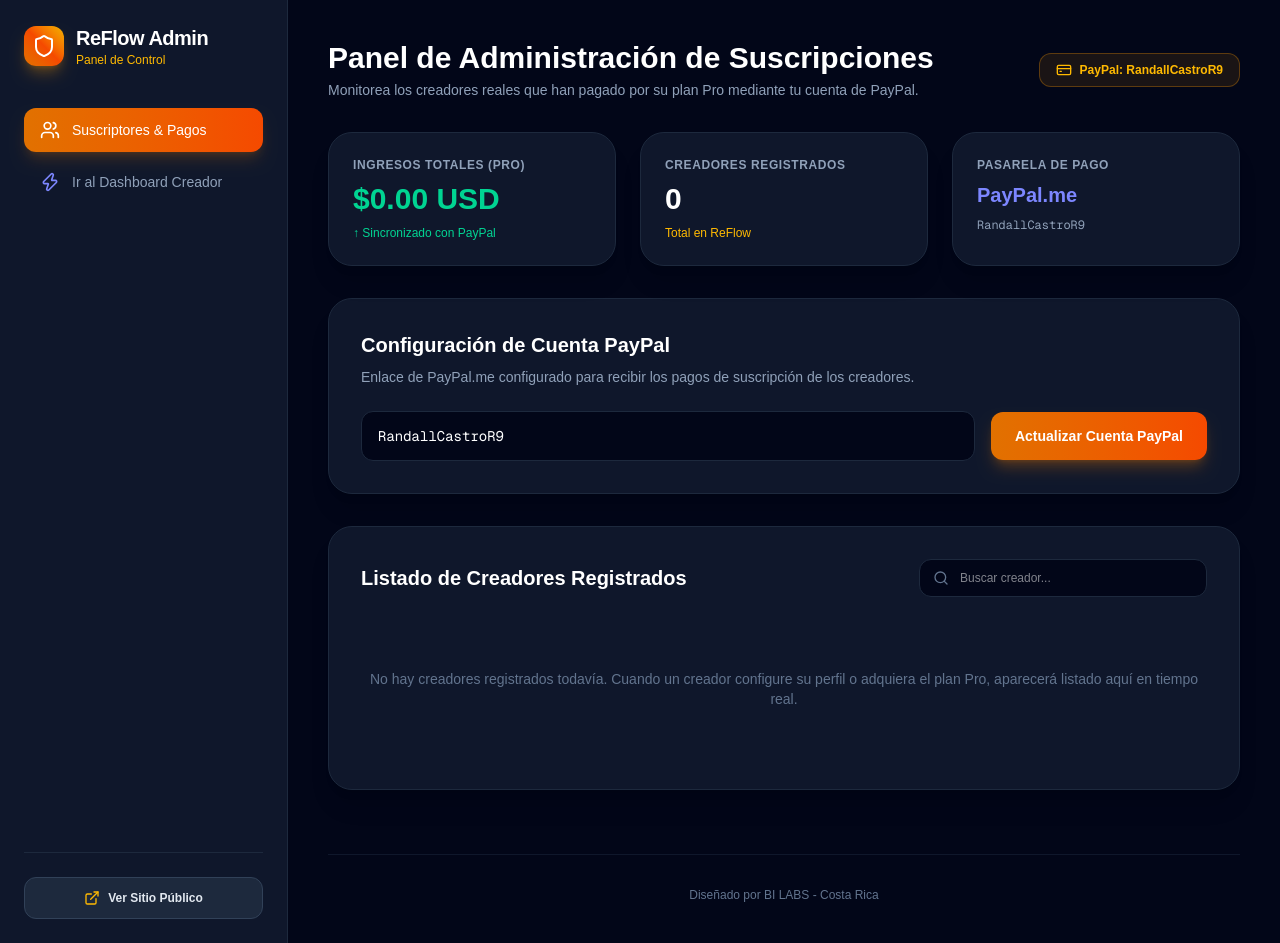
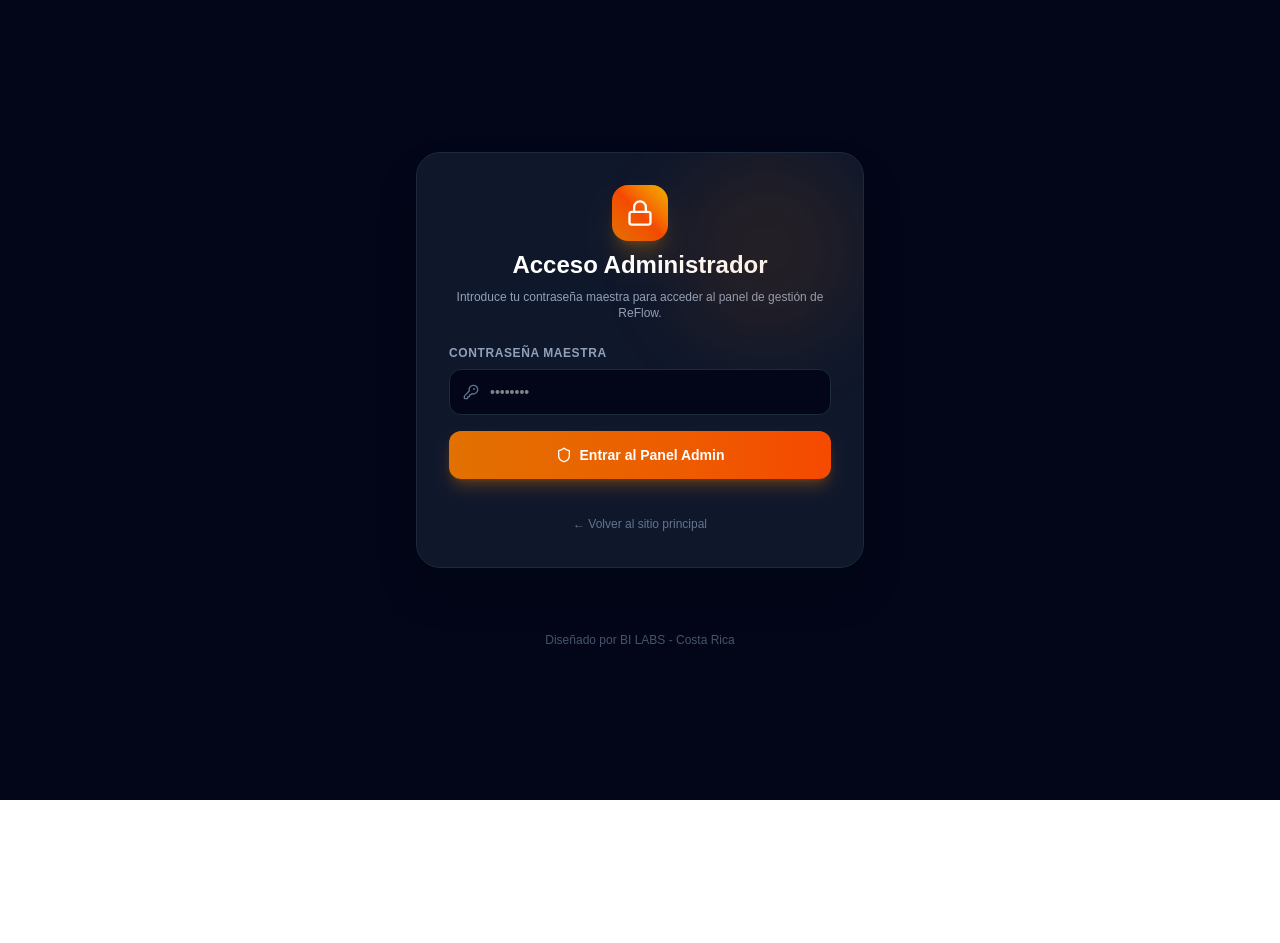
Before and after one commit to businessintegratedllc/Reflow, a Next.js app: page /admin in a window 1280 px wide. After the commit the page ends 800 px from the top, so only its background shows below. Built offline with nearby package versions, Linux system fonts and the light colour scheme.

Commit message:
Add files via upload

```diff
--- a/app/admin/page.tsx
+++ b/app/admin/page.tsx
@@ -4,20 +4,31 @@
 import Link from 'next/link';
 import {
   Zap, Users, DollarSign, Shield, CheckCircle, ExternalLink,
-  Search, Settings, CreditCard, ArrowUpRight, BarChart3, Lock
+  Search, Settings, CreditCard, Lock, Unlock, ArrowDownCircle, Trash2, KeyRound, AlertCircle
 } from 'lucide-react';
 import { PAYPAL_CONFIG } from '@/lib/mockData';
 import { Subscriber } from '@/types';
 
-export default function AdminDashboardPage() {
+export default function AdminLoginPage() {
+  const [password, setPassword] = useState('');
+  const [error, setError] = useState(false);
+  const [isAuthenticated, setIsAuthenticated] = useState(false);
+
+  // Admin state
   const [subscribers, setSubscribers] = useState<Subscriber[]>([]);
   const [searchTerm, setSearchTerm] = useState('');
   const [paypalEmail, setPaypalEmail] = useState(PAYPAL_CONFIG.businessEmail);
   const [successMsg, setSuccessMsg] = useState('');
 
-  // Load real creators / subscribers from localStorage
+  // Admin password (default: admin123, customizable)
+  const ADMIN_PASS = 'admin123';
+
   useEffect(() => {
     if (typeof window !== 'undefined') {
+      const auth = sessionStorage.getItem('reflow_admin_auth');
+      if (auth === 'true') {
+        setIsAuthenticated(true);
+      }
       const savedSubs = localStorage.getItem('reflow_subscribers');
       if (savedSubs) {
         try { setSubscribers(JSON.parse(savedSubs)); } catch (e) {}
@@ -25,19 +36,131 @@
     }
   }, []);
 
-  const totalRevenue = subscribers.filter(s => s.plan === 'Pro (PayPal)').reduce((sum, s) => sum + s.amount, 0);
-  const activeCount = subscribers.length;
+  const handleLogin = (e: React.FormEvent) => {
+    e.preventDefault();
+    if (password === ADMIN_PASS) {
+      setIsAuthenticated(true);
+      sessionStorage.setItem('reflow_admin_auth', 'true');
+      setError(false);
+    } else {
+      setError(true);
+    }
+  };
+
+  const handleLogout = () => {
+    setIsAuthenticated(false);
+    sessionStorage.removeItem('reflow_admin_auth');
+  };
+
+  const handleSavePayPal = (e: React.FormEvent) => {
+    e.preventDefault();
+    setSuccessMsg('¡Configuración de cuenta PayPal actualizada con éxito!');
+    setTimeout(() => setSuccessMsg(''), 4000);
+  };
+
+  // Downgrade creator to Free / Freemium
+  const handleDowngrade = (id: string, name: string) => {
+    if (confirm(`¿Estás seguro de bajar de nivel a ${name} al plan Gratuito (Freemium)?`)) {
+      const updated = subscribers.map(s => {
+        if (s.id === id) {
+          return { ...s, plan: 'Free', amount: 0.00, paypalOrderId: 'DOWNGRADED-BY-ADMIN' };
+        }
+        return s;
+      });
+      setSubscribers(updated);
+      localStorage.setItem('reflow_subscribers', JSON.stringify(updated));
+      setSuccessMsg(`¡El creador ${name} ha sido bajado al plan Gratuito con éxito!`);
+      setTimeout(() => setSuccessMsg(''), 4000);
+    }
+  };
+
+  // Block or Unblock account status
+  const handleToggleBlock = (id: string, currentStatus: string, name: string) => {
+    const newStatus = currentStatus === 'blocked' ? 'active' : 'blocked';
+    const actionText = newStatus === 'blocked' ? 'bloquear' : 'desbloquear';
+
+    if (confirm(`¿Estás seguro de ${actionText} la cuenta de ${name}?`)) {
+      const updated = subscribers.map(s => {
+        if (s.id === id) {
+          return { ...s, status: newStatus as any };
+        }
+        return s;
+      });
+      setSubscribers(updated);
+      localStorage.setItem('reflow_subscribers', JSON.stringify(updated));
+      setSuccessMsg(`¡Cuenta de ${name} ${actionText}da correctamente!`);
+      setTimeout(() => setSuccessMsg(''), 4000);
+    }
+  };
+
+  const totalRevenue = subscribers.filter(s => s.plan === 'Pro (PayPal)' && s.status === 'active').reduce((sum, s) => sum + s.amount, 0);
+  const activeCount = subscribers.filter(s => s.status === 'active').length;
 
   const filteredSubscribers = subscribers.filter(s =>
     s.creatorName.toLowerCase().includes(searchTerm.toLowerCase()) ||
     s.email.toLowerCase().includes(searchTerm.toLowerCase())
   );
 
-  const handleSavePayPal = (e: React.FormEvent) => {
-    e.preventDefault();
-    setSuccessMsg('¡Configuración de cuenta PayPal actualizada con éxito!');
-    setTimeout(() => setSuccessMsg(''), 4000);
-  };
+  // If not authenticated, show secure password login screen
+  if (!isAuthenticated) {
+    return (
+      <div className="min-h-screen bg-slate-950 text-slate-100 flex flex-col justify-center items-center py-12 px-6">
+        <div className="max-w-md w-full bg-slate-900 border border-slate-800 rounded-3xl p-8 shadow-2xl space-y-6 relative overflow-hidden">
+          <div className="absolute top-0 right-0 w-48 h-48 bg-amber-600/10 rounded-full blur-2xl pointer-events-none" />
+
+          <div className="text-center space-y-2">
+            <div className="w-14 h-14 rounded-2xl bg-gradient-to-tr from-amber-600 via-orange-600 to-yellow-500 flex items-center justify-center mx-auto shadow-xl shadow-amber-500/20">
+              <Lock className="w-7 h-7 text-white" />
+            </div>
+            <h1 className="text-2xl font-black text-white">Acceso Administrador</h1>
+            <p className="text-xs text-slate-400">Introduce tu contraseña maestra para acceder al panel de gestión de ReFlow.</p>
+          </div>
+
+          {error && (
+            <div className="p-4 rounded-xl bg-red-500/10 border border-red-500/30 text-red-400 text-xs flex items-center gap-2">
+              <AlertCircle className="w-4 h-4 flex-shrink-0" /> Contraseña incorrecta. (Contraseña por defecto: <code className="font-mono text-white">admin123</code>)
+            </div>
+          )}
+
+          <form onSubmit={handleLogin} className="space-y-4">
+            <div>
+              <label className="block text-xs font-semibold uppercase tracking-wider text-slate-400 mb-2">Contraseña Maestra</label>
+              <div className="relative">
+                <div className="absolute inset-y-0 left-0 pl-3.5 flex items-center pointer-events-none text-slate-500">
+                  <KeyRound className="w-4 h-4" />
+                </div>
+                <input
+                  type="password"
+                  required
+                  value={password}
+                  onChange={(e) => setPassword(e.target.value)}
+                  placeholder="••••••••"
+                  className="w-full pl-10 pr-4 py-3 bg-slate-950 border border-slate-800 rounded-xl text-white text-sm focus:outline-none focus:border-amber-500"
+                />
+              </div>
+            </div>
+
+            <button
+              type="submit"
+              className="w-full py-3.5 px-4 rounded-xl bg-gradient-to-r from-amber-600 to-orange-600 text-white font-bold text-sm shadow-lg shadow-amber-600/30 hover:scale-[1.01] transition-all flex items-center justify-center gap-2"
+            >
+              <Shield className="w-4 h-4" /> Entrar al Panel Admin
+            </button>
+          </form>
+
+          <div className="text-center pt-2">
+            <Link href="/" className="text-xs text-slate-500 hover:text-slate-300 transition-colors">
+              ← Volver al sitio principal
+            </Link>
+          </div>
+        </div>
+
+        <footer className="mt-16 text-center text-xs text-slate-600">
+          Diseñado por BI LABS - Costa Rica
+        </footer>
+      </div>
+    );
+  }
 
   return (
     <div className="min-h-screen bg-slate-950 text-slate-100 flex flex-col md:flex-row justify-between">
@@ -50,7 +173,7 @@
             </div>
             <div>
               <span className="text-xl font-black tracking-tight text-white">ReFlow Admin</span>
-              <span className="block text-xs text-amber-400 font-medium">Panel de Control</span>
+              <span className="block text-xs text-amber-400 font-medium">Panel Maestro Segurizado</span>
             </div>
           </div>
 
@@ -59,7 +182,7 @@
               href="/admin"
               className="w-full flex items-center gap-3 px-4 py-3 rounded-xl font-medium text-sm bg-gradient-to-r from-amber-600 to-orange-600 text-white shadow-lg shadow-amber-600/20"
             >
-              <Users className="w-5 h-5" /> Suscriptores & Pagos
+              <Users className="w-5 h-5" /> Suscriptores & Gestión
             </Link>
 
             <Link
@@ -71,7 +194,13 @@
           </nav>
         </div>
 
-        <div className="pt-6 border-t border-slate-800">
+        <div className="pt-6 border-t border-slate-800 space-y-3">
+          <button
+            onClick={handleLogout}
+            className="w-full py-3 px-4 rounded-xl bg-red-500/10 border border-red-500/30 text-red-400 font-semibold text-xs flex items-center justify-center gap-2 hover:bg-red-500/20 transition-colors"
+          >
+            <Lock className="w-4 h-4" /> Bloquear Sesión Admin
+          </button>
           <Link
             href="/"
             className="w-full py-3 px-4 rounded-xl bg-slate-800 border border-slate-700 text-slate-200 font-semibold text-xs flex items-center justify-center gap-2 hover:bg-slate-700 transition-colors"
@@ -94,7 +223,7 @@
           <div className="flex flex-col sm:flex-row items-start sm:items-center justify-between gap-4">
             <div>
               <h1 className="text-2xl sm:text-3xl font-black text-white">Panel de Administración de Suscripciones</h1>
-              <p className="text-slate-400 text-sm mt-1">Monitorea los creadores reales que han pagado por su plan Pro mediante tu cuenta de PayPal.</p>
+              <p className="text-slate-400 text-sm mt-1">Gestiona creadores, baja de nivel planes no pagados y bloquea cuentas con total seguridad.</p>
             </div>
             <div className="px-4 py-2 rounded-xl bg-amber-500/10 border border-amber-500/30 text-amber-400 text-xs font-semibold flex items-center gap-2">
               <CreditCard className="w-4 h-4" /> PayPal: RandallCastroR9
@@ -147,10 +276,10 @@
             </form>
           </div>
 
-          {/* Subscribers Table */}
+          {/* Subscribers Table with Actions */}
           <div className="bg-slate-900 border border-slate-800 rounded-3xl p-8 shadow-xl space-y-6">
             <div className="flex flex-col sm:flex-row items-center justify-between gap-4">
-              <h2 className="text-xl font-bold text-white">Listado de Creadores Registrados</h2>
+              <h2 className="text-xl font-bold text-white">Listado y Control de Creadores</h2>
 
               <div className="relative w-full sm:w-72">
                 <div className="absolute inset-y-0 left-0 pl-3.5 flex items-center pointer-events-none text-slate-500">
@@ -177,11 +306,9 @@
                     <tr className="border-b border-slate-800 text-xs font-semibold uppercase text-slate-400">
                       <th className="py-3 px-4">Creador / Perfil</th>
                       <th className="py-3 px-4">Correo</th>
-                      <th className="py-3 px-4">Plan</th>
-                      <th className="py-3 px-4">Monto (USD)</th>
-                      <th className="py-3 px-4">ID Transacción / Ref</th>
-                      <th className="py-3 px-4">Estado</th>
-                      <th className="py-3 px-4">Fecha Registro</th>
+                      <th className="py-3 px-4">Plan Actual</th>
+                      <th className="py-3 px-4">Estado Cuenta</th>
+                      <th className="py-3 px-4 text-center">Acciones de Administrador</th>
                     </tr>
                   </thead>
                   <tbody className="divide-y divide-slate-800 text-sm">
@@ -189,17 +316,43 @@
                       <tr key={sub.id} className="hover:bg-slate-800/40 transition-colors">
                         <td className="py-4 px-4 font-bold text-white">{sub.creatorName}</td>
                         <td className="py-4 px-4 text-slate-400">{sub.email}</td>
-                        <td className="py-4 px-4 text-amber-400 font-medium">{sub.plan}</td>
-                        <td className="py-4 px-4 font-black text-emerald-400">${sub.amount.toFixed(2)} {sub.currency}</td>
-                        <td className="py-4 px-4 font-mono text-xs text-slate-400">{sub.paypalOrderId}</td>
                         <td className="py-4 px-4">
-                          <span className={`inline-flex items-center gap-1.5 px-3 py-1 rounded-full text-xs font-semibold ${
+                          <span className={`px-2.5 py-1 rounded-full text-xs font-bold ${
                             sub.plan === 'Pro (PayPal)' ? 'bg-emerald-500/10 text-emerald-400 border border-emerald-500/20' : 'bg-indigo-500/10 text-indigo-400 border border-indigo-500/20'
                           }`}>
-                            <CheckCircle className="w-3 h-3" /> {sub.plan === 'Pro (PayPal)' ? 'Pro Activo' : 'Freemium'}
+                            {sub.plan}
                           </span>
                         </td>
-                        <td className="py-4 px-4 text-slate-500 text-xs">{sub.date}</td>
+                        <td className="py-4 px-4">
+                          <span className={`px-2.5 py-1 rounded-full text-xs font-semibold ${
+                            sub.status === 'blocked' ? 'bg-red-500/10 text-red-400 border border-red-500/20' : 'bg-emerald-500/10 text-emerald-400 border border-emerald-500/20'
+                          }`}>
+                            {sub.status === 'blocked' ? 'Bloqueada' : 'Activa'}
+                          </span>
+                        </td>
+                        <td className="py-4 px-4 flex items-center justify-center gap-2">
+                          {sub.plan === 'Pro (PayPal)' && (
+                            <button
+                              onClick={() => handleDowngrade(sub.id, sub.creatorName)}
+                              title="Bajar de nivel al plan Gratuito"
+                              className="px-3 py-1.5 rounded-xl bg-amber-500/10 text-amber-400 hover:bg-amber-500/20 text-xs font-semibold flex items-center gap-1.5 transition-colors"
+                            >
+                              <ArrowDownCircle className="w-3.5 h-3.5" /> Bajar a Free
+                            </button>
+                          )}
+                          <button
+                            onClick={() => handleToggleBlock(sub.id, sub.status, sub.creatorName)}
+                            title={sub.status === 'blocked' ? 'Desbloquear cuenta' : 'Bloquear cuenta'}
+                            className={`px-3 py-1.5 rounded-xl text-xs font-semibold flex items-center gap-1.5 transition-colors ${
+                              sub.status === 'blocked'
+                                ? 'bg-emerald-500/10 text-emerald-400 hover:bg-emerald-500/20'
+                                : 'bg-red-500/10 text-red-400 hover:bg-red-500/20'
+                            }`}
+                          >
+                            {sub.status === 'blocked' ? <Unlock className="w-3.5 h-3.5" /> : <Lock className="w-3.5 h-3.5" />}
+                            {sub.status === 'blocked' ? 'Desbloquear' : 'Bloquear'}
+                          </button>
+                        </td>
                       </tr>
                     ))}
                   </tbody>
--- a/types/index.ts
+++ b/types/index.ts
@@ -53,6 +53,6 @@
   amount: number;
   currency: string;
   paypalOrderId: string;
-  status: 'active' | 'cancelled';
+  status: 'active' | 'cancelled' | 'blocked';
   date: string;
 }
```
